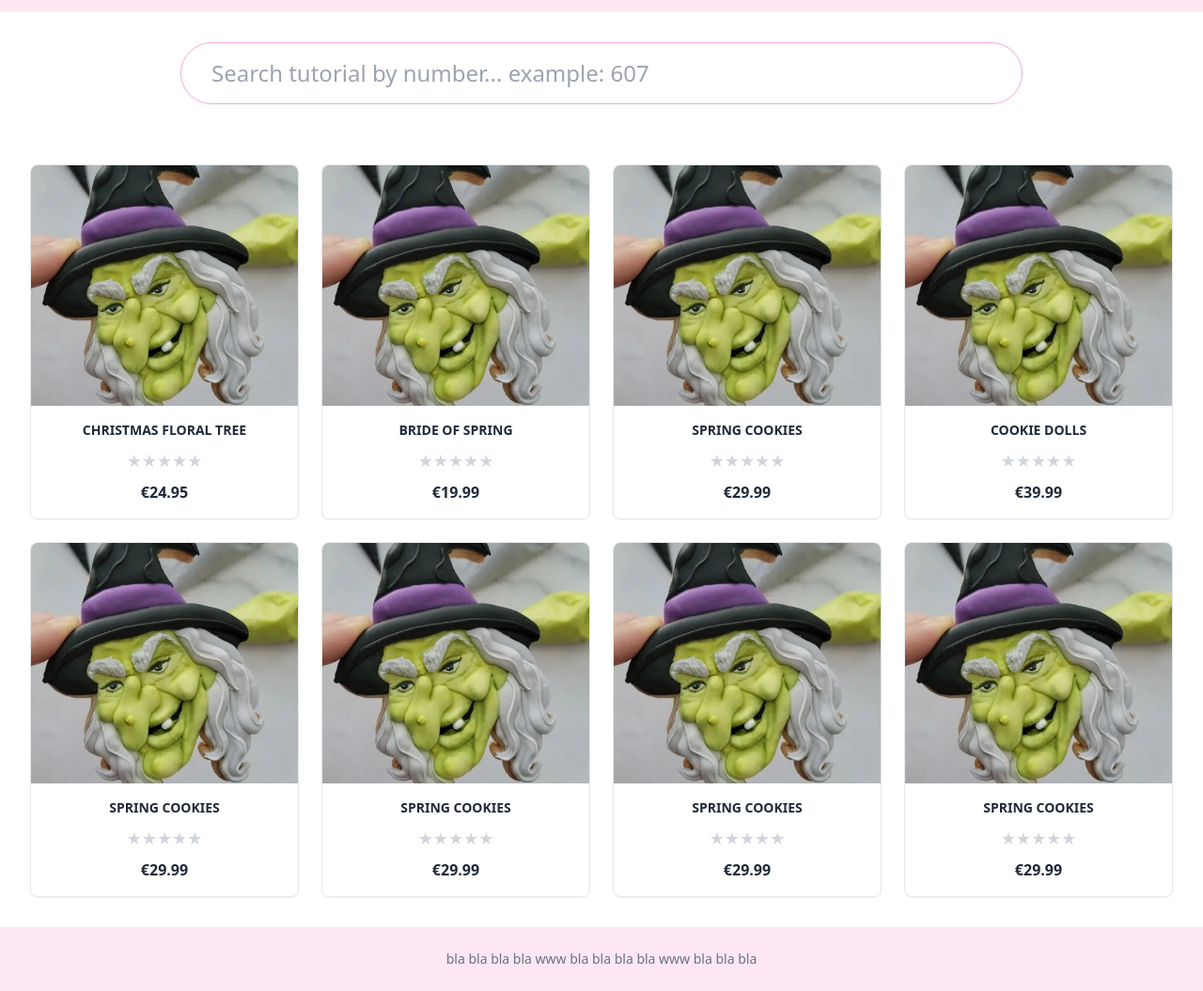
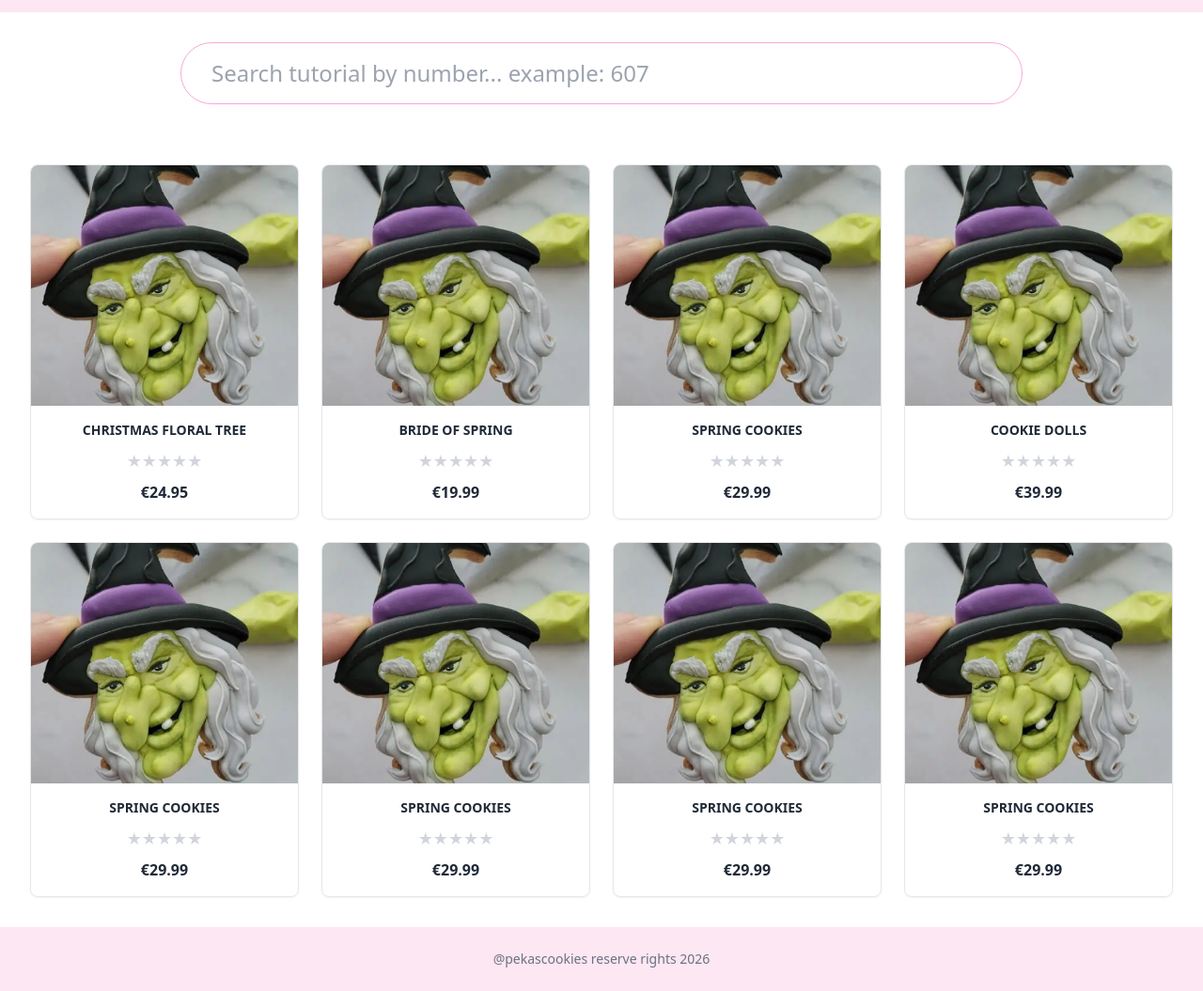
Before and after one commit to trujilloperla/pwp-perla-portafolio-part-1, a React app: page tutorials/index.html in a window 1280 px wide. Shown: the part 47-1102 px from the top of the page at 94% size. Built offline with nearby package versions, Linux system fonts and the light colour scheme.

Commit message:
tutorials page footer update

```diff
--- a/tutorials/index.html
+++ b/tutorials/index.html
@@ -170,7 +170,7 @@
 
 <footer class="bg-pink-100 text-gray-500 text-center py-6">
     <p class="text-sm">
-        bla bla bla bla www bla bla bla bla www bla bla bla
+        @pekascookies reserve rights 2026
     </p>
 </footer>
 
```
Also changed, not shown: index.html (+2 -1 lines).
